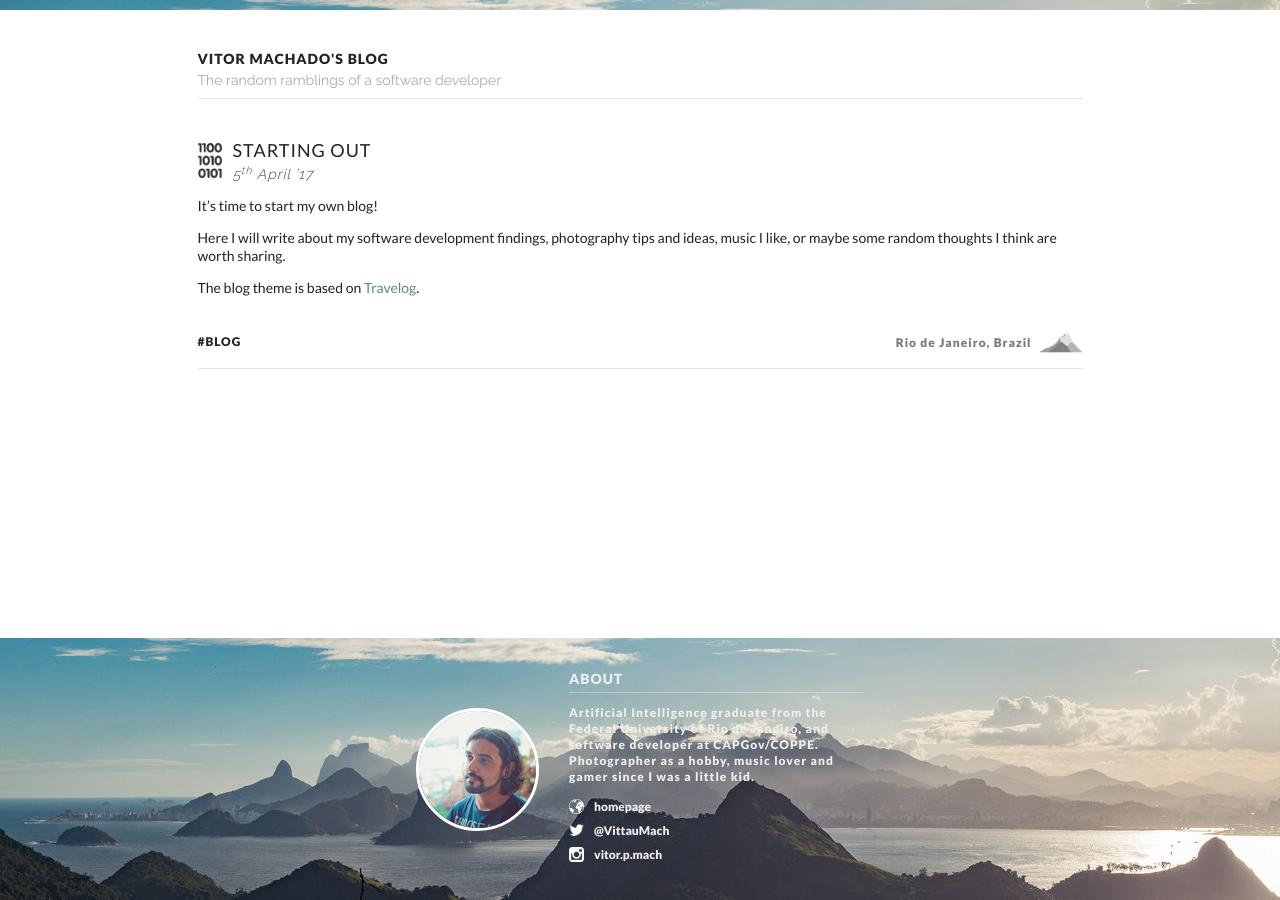
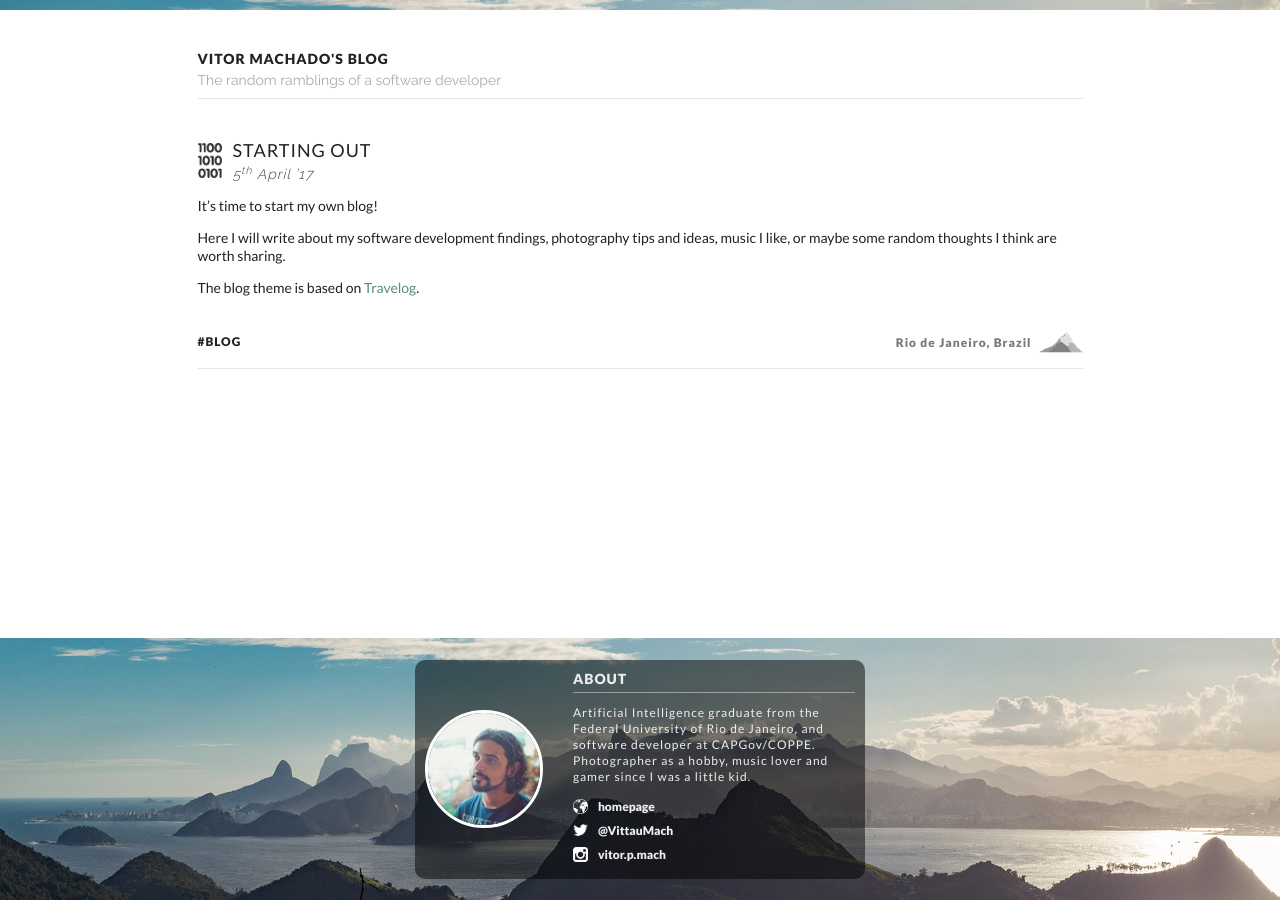
Before and after one commit to vittau/blog, a Jekyll site: the page built from index.html, in a window 1280 px wide. Built offline with Jekyll 4.4.1, drawn with Linux system fonts in a browser that asks for light colours; the list of posts is cut into pages by our own code.

Commit message:
About background

```diff
--- a/_sass/modules/about/_rules.scss
+++ b/_sass/modules/about/_rules.scss
@@ -8,6 +8,9 @@
         display: flex;
         align-items: center;
         justify-content: center;
+        background-color: rgba(0, 0, 0, 0.5);
+        border-radius: 10px;
+        padding: 10px;
     }
 
     .about-wrap {
@@ -28,7 +31,7 @@
 
     .about-body {
         font-family: $title-font;
-        font-weight: 700;
+        font-weight: 400;
         width: $about-body-width;
         color: $inverse-text-colour;
     }
@@ -143,6 +146,7 @@
             margin: 0;
             text-align: center;
             width: 100%;
+            border-radius: 0;
         }
     }
 }
```
